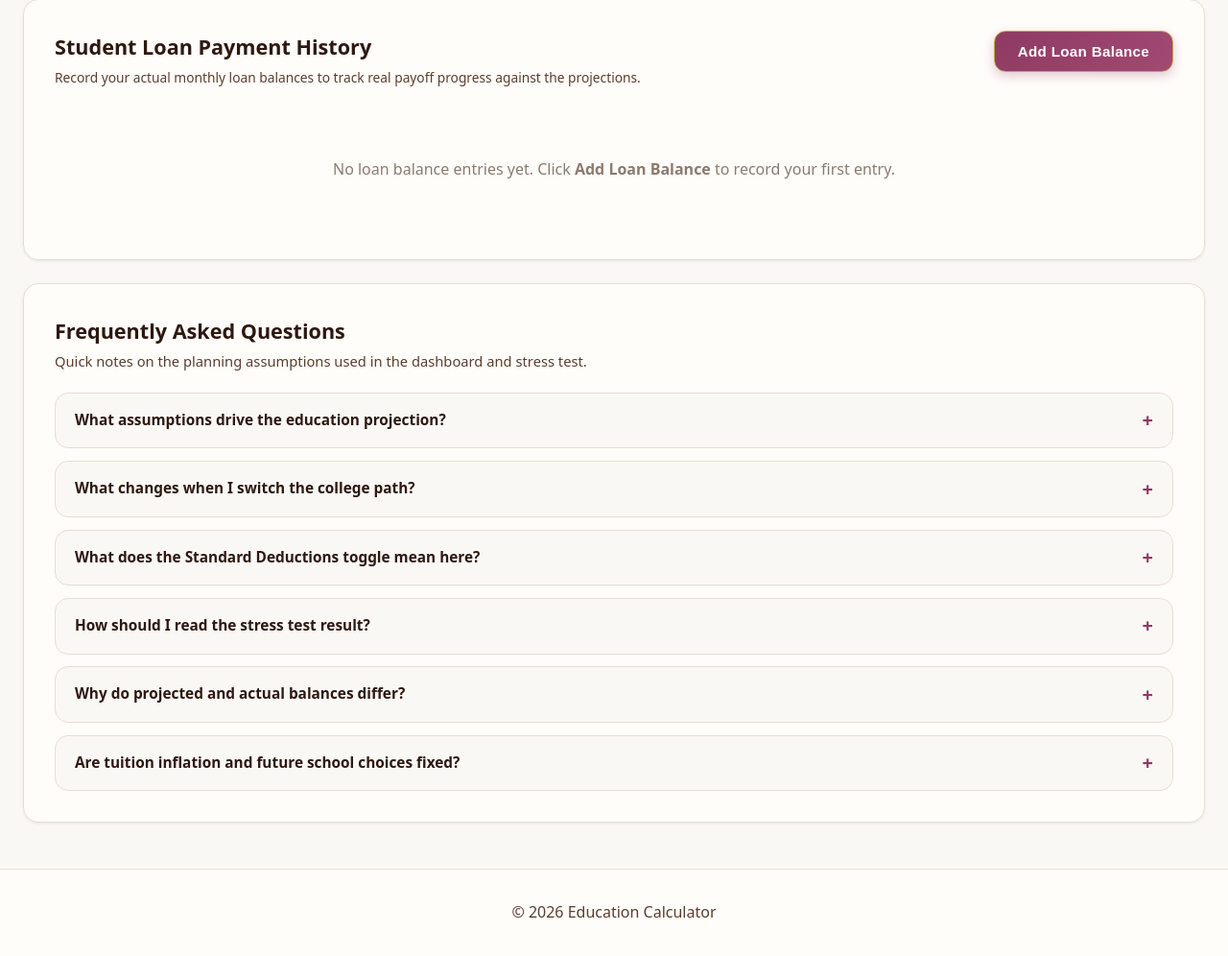
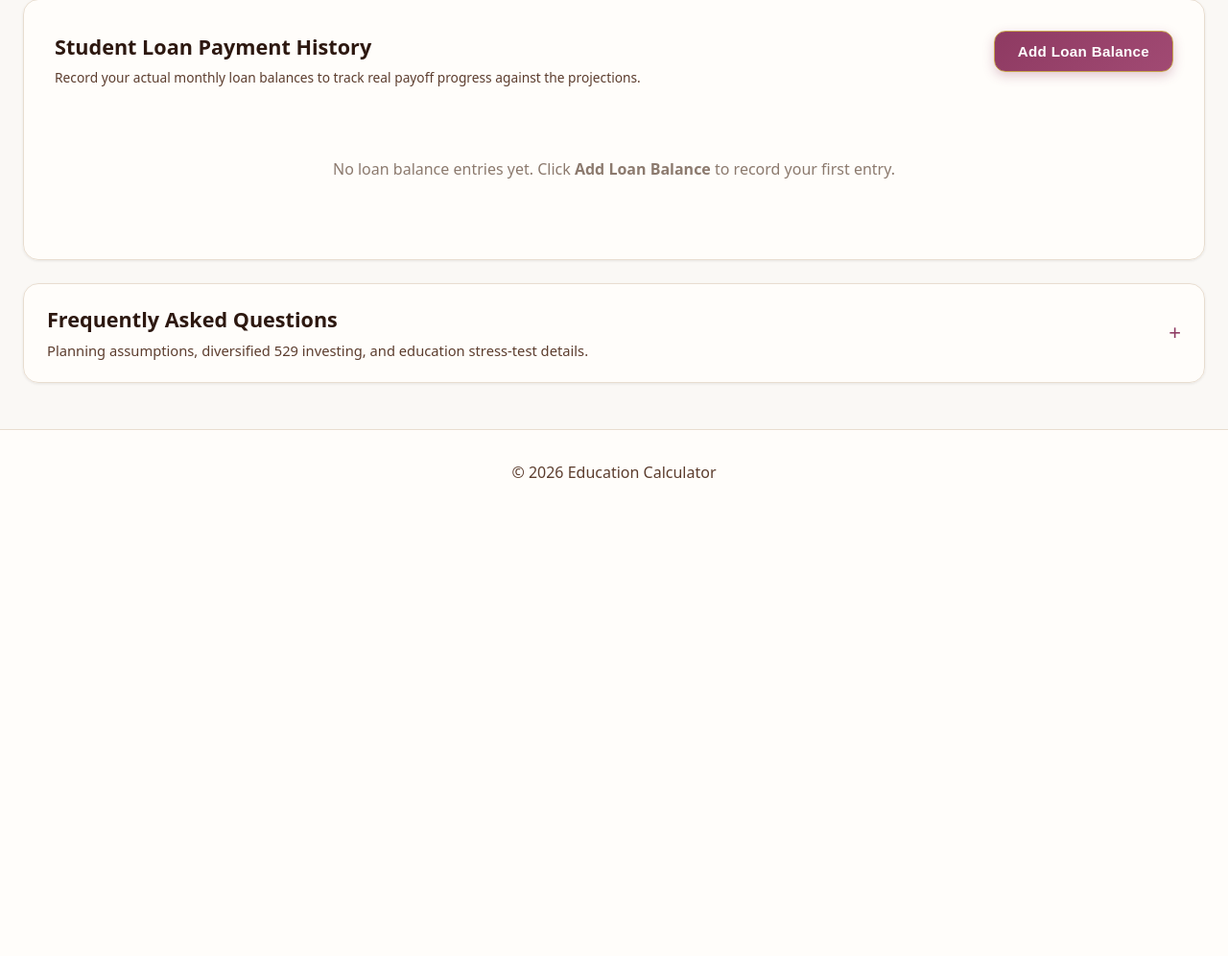
Before and after one commit to sguthrie107/education-calculator, a FastAPI app: page / in a window 1280 px wide. Shown: the part 3141-4137 px from the top of the page at 96% size. After the commit the page ends 3639 px from the top, so only its background shows below. Run offline with FastAPI, Linux system fonts and the light colour scheme.

Commit message:
feat: make dashboard FAQs collapsible
Add compact FAQ disclosures with realistic 529 planning, diversification, and Monte Carlo explanations.

```diff
--- a/app/static/css/dashboard.css
+++ b/app/static/css/dashboard.css
@@ -428,31 +428,60 @@ select:focus {
 
 .faq-section {
     background: var(--surface);
-    padding: 2rem;
+    padding: 0;
     border-radius: 16px;
     box-shadow: var(--shadow-sm);
     margin-bottom: 2rem;
     border: 1px solid var(--border);
 }
 
-.faq-header {
-    display: flex;
-    justify-content: space-between;
-    align-items: flex-start;
-    gap: 1rem;
-    margin-bottom: 1.25rem;
+.faq-disclosure-summary {
+    list-style: none;
+    cursor: pointer;
+    padding: 1.25rem 1.5rem;
+    display: grid;
+    grid-template-columns: minmax(0, 1fr) auto;
+    gap: 0.25rem 1rem;
+    align-items: center;
 }
 
-.faq-header h2 {
-    margin-bottom: 0.2rem;
+.faq-disclosure-summary::-webkit-details-marker {
+    display: none;
+}
+
+.faq-disclosure-summary:focus-visible {
+    outline: 3px solid var(--primary-color);
+    outline-offset: -3px;
+    border-radius: 16px;
+}
+
+.faq-disclosure-title {
     font-size: 1.35rem;
     font-weight: 700;
     color: var(--text-primary);
 }
 
-.faq-header p {
+.faq-disclosure-description {
     color: var(--text-secondary);
     font-size: 0.92rem;
+}
+
+.faq-disclosure-summary::after {
+    content: "+";
+    grid-column: 2;
+    grid-row: 1 / span 2;
+    color: var(--primary-color);
+    font-size: 1.4rem;
+    line-height: 1;
+}
+
+.faq-disclosure[open] .faq-disclosure-summary::after {
+    content: "-";
+}
+
+.faq-disclosure-content {
+    border-top: 1px solid var(--border);
+    padding: 1.25rem 1.5rem 1.5rem;
 }
 
 .faq-list {
--- a/app/templates/dashboard.html
+++ b/app/templates/dashboard.html
@@ -102,52 +102,58 @@
     </div>
 </div>
 
-<section class="faq-section" aria-labelledby="educationFaqTitle">
-    <div class="faq-header">
-        <div>
-            <h2 id="educationFaqTitle">Frequently Asked Questions</h2>
-            <p>Quick notes on the planning assumptions used in the dashboard and stress test.</p>
+<details class="faq-section faq-disclosure" aria-labelledby="educationFaqTitle">
+    <summary class="faq-disclosure-summary">
+        <span id="educationFaqTitle" class="faq-disclosure-title" role="heading" aria-level="2">Frequently Asked Questions</span>
+        <span class="faq-disclosure-description">Planning assumptions, diversified 529 investing, and education stress-test details.</span>
+    </summary>
+    <div class="faq-disclosure-content">
+        <div class="faq-list">
+            <details class="faq-item">
+                <summary>Can a self-directed 529 plan help avoid AUM fees?</summary>
+                <div class="faq-answer">
+                    <p>Yes, if you are comfortable following a written savings and allocation plan. This dashboard keeps the contribution schedule, 529 allocation, education costs, and funding gap visible so you can manage a straightforward plan directly rather than automatically paying an ongoing assets-under-management fee. Advisors can still help with broader tax, estate, or family planning when that additional scope is worthwhile.</p>
                 </div>
+            </details>
+            <details class="faq-item">
+                <summary>How can a 529 be diversified with only a few funds?</summary>
+                <div class="faq-answer">
+                    <p>A few broad funds can still own thousands of underlying investments. The saved 529 allocation starts with U.S. total-market and international stock funds, then introduces a total-bond fund as college gets closer. That shifts the plan from 70% U.S. and 30% international stocks in the early years to a 40% stock and 40% bond mix during college. Diversification reduces single-company and single-market concentration, but it does not eliminate investment risk.</p>
                 </div>
-    <div class="faq-list">
+            </details>
             <details class="faq-item">
                 <summary>What assumptions drive the education projection?</summary>
                 <div class="faq-answer">
-                <p>The dashboard projects each child using the saved contribution schedule, expected investment growth, and the selected college path. It compares 529 balances with any modeled student loan payoff so you can see the combined funding picture.</p>
+                    <p>The dashboard projects each child using the saved initial balance, monthly contribution amount and annual contribution growth, phase-based investment return assumptions, and the selected college path. It compares each 529 balance with the modeled student-loan payoff so you can view the combined funding picture.</p>
                 </div>
             </details>
             <details class="faq-item">
                 <summary>What changes when I switch the college path?</summary>
                 <div class="faq-answer">
-                <p>The path toggle swaps the cost profile used for the plan. A direct 4-year university path assumes four years of university pricing, while the blended option assumes two years of community college before transferring to a university.</p>
+                    <p>The path toggle changes the cost schedule, not the investments. The direct path uses four years of public-university tuition and room and board; the blended path uses two years of community-college costs followed by two university years. Both plans use the saved inflation rate, and the withdrawal timeline targets 90% of modeled costs from the 529.</p>
                 </div>
             </details>
             <details class="faq-item">
-            <summary>What does the Standard Deductions toggle mean here?</summary>
+                <summary>What assumptions are behind the Monte Carlo stress test?</summary>
                 <div class="faq-answer">
-                <p>That toggle applies the planning scenario that uses your standard-deduction path rather than the base case. It is meant to show how a different tax or cash-flow assumption can change the amount available for education funding.</p>
+                    <p>Each refresh runs 10,000 independent paths for one child's 529 and the direct four-year university path. Annual returns are based on the allocation active at each age, then varied with asset-class volatility and normally distributed shocks through a lognormal return model. Tuition and room and board use the 2026 UNC Chapel Hill public-cost assumptions and the child's configured inflation rate. The result is a probability estimate, not a promise about markets or final college costs.</p>
                 </div>
             </details>
             <details class="faq-item">
-            <summary>How should I read the stress test result?</summary>
+                <summary>What does a successful education stress-test path mean?</summary>
                 <div class="faq-answer">
-                <p>The education stress test is a Monte Carlo estimate for one 529 fund under market variability. Treat it as a probability-based range, not a guarantee. It is most useful for comparing whether the current balance and contribution pace look conservative, tight, or underfunded.</p>
+                    <p>A simulated path succeeds only when the 529 can pay the full modeled annual cost for all four university years without running out of money. Each child is tested independently, so a strong result for one 529 does not assume its balance can be used for another child's costs.</p>
                 </div>
             </details>
             <details class="faq-item">
                 <summary>Why do projected and actual balances differ?</summary>
                 <div class="faq-answer">
-                <p>Differences usually come from real contribution timing, market returns, withdrawals, and any changes to tuition assumptions that were not in the original projection. The projected-vs-actual tables help isolate those gaps by year.</p>
-            </div>
-        </details>
-        <details class="faq-item">
-            <summary>Are tuition inflation and future school choices fixed?</summary>
-            <div class="faq-answer">
-                <p>No. These outputs are planning estimates based on the saved scenario inputs. If the expected school type, start date, or future education costs change, update the underlying assumptions and use the refreshed chart as a new baseline.</p>
+                    <p>Differences usually come from real contribution timing, market returns, withdrawals, fund expenses, and changing tuition expectations. The projected-vs-actual table makes those gaps visible by child and year, giving you a practical signal for updating the next plan rather than treating an old projection as fixed.</p>
                 </div>
             </details>
         </div>
-</section>
+    </div>
+</details>
 
 <!-- Balance entry form modal -->
 <div id="balanceModal" class="modal" style="display: none;">
```
Also changed, not shown: tests/test_app.py (+10 -0 lines). Lines whose indentation alone changed are shown as unchanged.
